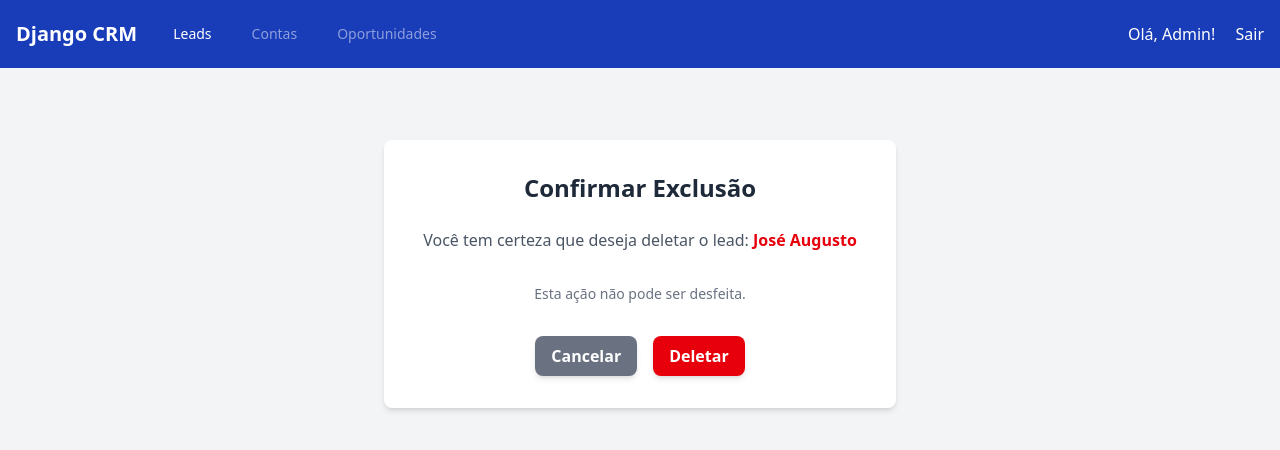
After one commit to kauesiqueiraa/django_crm, a Django app: page /leads/1/delete/ in a window 1280 px wide. The commit adds this page. Shown: the top 450 px of the page. Run offline with Django 5.2, Linux system fonts and the light colour scheme; a user stored in the database is signed in; data comes from the database, SQL or seed files in the repository; both versions use the stored data as it was after the commit; some libraries are stand-ins or nearby versions.

Commit message:
feat: create update and delete for Lead

```diff
--- a/leads/urls.py
+++ b/leads/urls.py
@@ -1,9 +1,17 @@
 from django.urls import path
-from .views import LeadListView, LeadCreateView, LeadDetailView
+from .views import (
+    LeadListView,
+    LeadCreateView,
+    LeadDetailView,
+    LeadUpdateView,
+    LeadDeleteView
+)
 
 app_name = 'leads'
 urlpatterns = [
     path('', LeadListView.as_view(), name='list'),
     path('create/', LeadCreateView.as_view(), name='create'),
-    path('<int:pk>/', LeadDetailView.as_view(), name='detail')
+    path('<int:pk>/', LeadDetailView.as_view(), name='detail'),
+    path('<int:pk>/update/', LeadUpdateView.as_view(), name='update'),
+    path('<int:pk>/delete/', LeadDeleteView.as_view(), name='delete'),
 ]
--- a/leads/views.py
+++ b/leads/views.py
@@ -1,4 +1,4 @@
-from django.views.generic import ListView, CreateView, DetailView
+from django.views.generic import ListView, CreateView, DetailView, UpdateView, DeleteView
 from django.contrib.auth.mixins import LoginRequiredMixin
 from django.urls import reverse_lazy
 from .models import Lead
@@ -40,3 +40,33 @@ class LeadDetailView(LoginRequiredMixin, DetailView):
             return Lead.objects.all()
         else:
             return Lead.objects.filter(owner=user)
+
+class LeadUpdateView(LoginRequiredMixin, UpdateView):
+    model = Lead
+    template_name = 'leads/lead_form.html'
+    fields = ['first_name', 'last_name', 'company_name', 'email', 'phone', 'status']
+    context_object_name = 'lead'
+
+    def get_queryset(self):
+        user = self.request.user
+        if user.role == 'gerente':
+            return Lead.objects.all()
+        else:
+            return Lead.objects.filter(owner=user)
+
+    def get_success_url(self):
+        # Retorna para a página de detalhes do lead que acabou de ser editado
+        return reverse_lazy('leads:detail', kwargs={'pk': self.object.pk})
+
+class LeadDeleteView(LoginRequiredMixin, DeleteView):
+    model = Lead
+    template_name = 'leads/lead_confirm_delete.html'
+    context_object_name = 'lead'
+    success_url = reverse_lazy('leads:list')
+
+    def get_queryset(self):
+        user = self.request.user
+        if user.role == 'gerente':
+            return Lead.objects.all()
+        else:
+            return Lead.objects.filter(owner=user)
--- /dev/null
+++ b/templates/leads/lead_confirm_delete.html
@@ -0,0 +1,29 @@
+{% extends 'base.html' %}
+
+{% block content %}
+<div class="max-w-lg mx-auto bg-white p-8 rounded-lg shadow-md mt-10">
+    <h1 class="text-2xl font-bold text-center text-gray-800 mb-6">Confirmar Exclusão</h1>
+
+    <p class="text-center text-gray-600 mb-8">
+        Você tem certeza que deseja deletar o lead:
+        <strong class="text-red-600">{{ lead.first_name }} {{ lead.last_name }}</strong>
+    </p>
+
+    <p class="text-center text-sm text-gray-500 mb-8">
+        Esta ação não pode ser desfeita.
+    </p>
+
+    <form method="post">
+        {% csrf_token %}
+        <div class="flex justify-center space-x-4">
+            <a href="{% url 'leads:detail' pk=lead.pk %}" class="bg-gray-500 hover:bg-gray-600 text-white font-bold py-2 px-4 rounded-lg shadow-md transition duration-300">
+                Cancelar
+            </a>
+
+            <button type="submit" class="bg-red-600 hover:bg-red-700 text-white font-bold py-2 px-4 rounded-lg shadow-md transition duration-300">
+                Deletar
+            </button>
+        </div>
+    </form>
+</div>
+{% endblock %}
--- a/theme/static/css/dist/styles.css
+++ b/theme/static/css/dist/styles.css
@@ -10,6 +10,8 @@
     monospace;
     --color-red-100: oklch(93.6% 0.032 17.717);
     --color-red-500: oklch(63.7% 0.237 25.331);
+    --color-red-600: oklch(57.7% 0.245 27.325);
+    --color-red-700: oklch(50.5% 0.213 27.518);
     --color-red-800: oklch(44.4% 0.177 26.899);
     --color-yellow-500: oklch(79.5% 0.184 86.047);
     --color-yellow-600: oklch(68.1% 0.162 75.834);
@@ -36,6 +38,7 @@
     --color-white: #fff;
     --spacing: 0.25rem;
     --container-md: 28rem;
+    --container-lg: 32rem;
     --container-2xl: 42rem;
     --container-3xl: 48rem;
     --text-xs: 0.75rem;
@@ -266,6 +269,9 @@
   .mb-6 {
     margin-bottom: calc(var(--spacing) * 6);
   }
+  .mb-8 {
+    margin-bottom: calc(var(--spacing) * 8);
+  }
   .block {
     display: block;
   }
@@ -281,9 +287,6 @@
   .inline-flex {
     display: inline-flex;
   }
-  .table {
-    display: table;
-  }
   .h-screen {
     height: 100vh;
   }
@@ -296,23 +299,20 @@
   .max-w-3xl {
     max-width: var(--container-3xl);
   }
+  .max-w-lg {
+    max-width: var(--container-lg);
+  }
   .max-w-md {
     max-width: var(--container-md);
   }
   .min-w-full {
     min-width: 100%;
   }
-  .border-collapse {
-    border-collapse: collapse;
-  }
   .cursor-not-allowed {
     cursor: not-allowed;
   }
   .cursor-pointer {
     cursor: pointer;
-  }
-  .resize {
-    resize: both;
   }
   .grid-cols-1 {
     grid-template-columns: repeat(1, minmax(0, 1fr));
@@ -416,6 +416,9 @@
   }
   .bg-red-100 {
     background-color: var(--color-red-100);
+  }
+  .bg-red-600 {
+    background-color: var(--color-red-600);
   }
   .bg-transparent {
     background-color: transparent;
@@ -560,6 +563,9 @@
   .text-red-500 {
     color: var(--color-red-500);
   }
+  .text-red-600 {
+    color: var(--color-red-600);
+  }
   .text-red-800 {
     color: var(--color-red-800);
   }
@@ -571,9 +577,6 @@
   }
   .italic {
     font-style: italic;
-  }
-  .underline {
-    text-decoration-line: underline;
   }
   .opacity-50 {
     opacity: 50%;
@@ -588,10 +591,6 @@
   }
   .ring-blue-500 {
     --tw-ring-color: var(--color-blue-500);
-  }
-  .outline {
-    outline-style: var(--tw-outline-style);
-    outline-width: 1px;
   }
   .transition {
     transition-property: color, background-color, border-color, outline-color, text-decoration-color, fill, stroke, --tw-gradient-from, --tw-gradient-via, --tw-gradient-to, opacity, box-shadow, transform, translate, scale, rotate, filter, -webkit-backdrop-filter, backdrop-filter, display, content-visibility, overlay, pointer-events;
@@ -634,6 +633,13 @@
     &:hover {
       @media (hover: hover) {
         background-color: var(--color-green-600);
+      }
+    }
+  }
+  .hover\:bg-red-700 {
+    &:hover {
+      @media (hover: hover) {
+        background-color: var(--color-red-700);
       }
     }
   }
@@ -773,11 +779,6 @@
   inherits: false;
   initial-value: 0 0 #0000;
 }
-@property --tw-outline-style {
-  syntax: "*";
-  inherits: false;
-  initial-value: solid;
-}
 @property --tw-duration {
   syntax: "*";
   inherits: false;
@@ -805,7 +806,6 @@
       --tw-ring-offset-width: 0px;
       --tw-ring-offset-color: #fff;
       --tw-ring-offset-shadow: 0 0 #0000;
-      --tw-outline-style: solid;
       --tw-duration: initial;
     }
   }
```
Also changed, not shown: templates/leads/lead_detail.html (+6 -1 lines), db.sqlite3.
